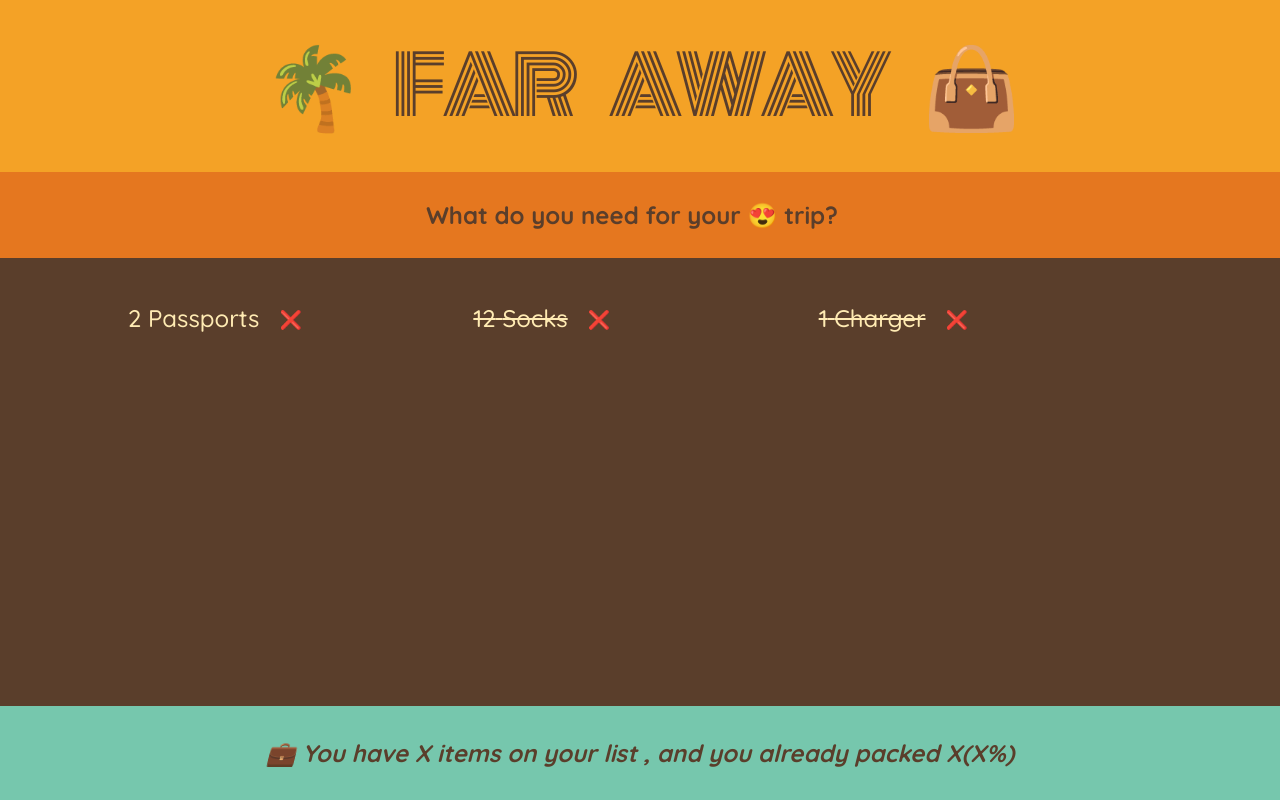
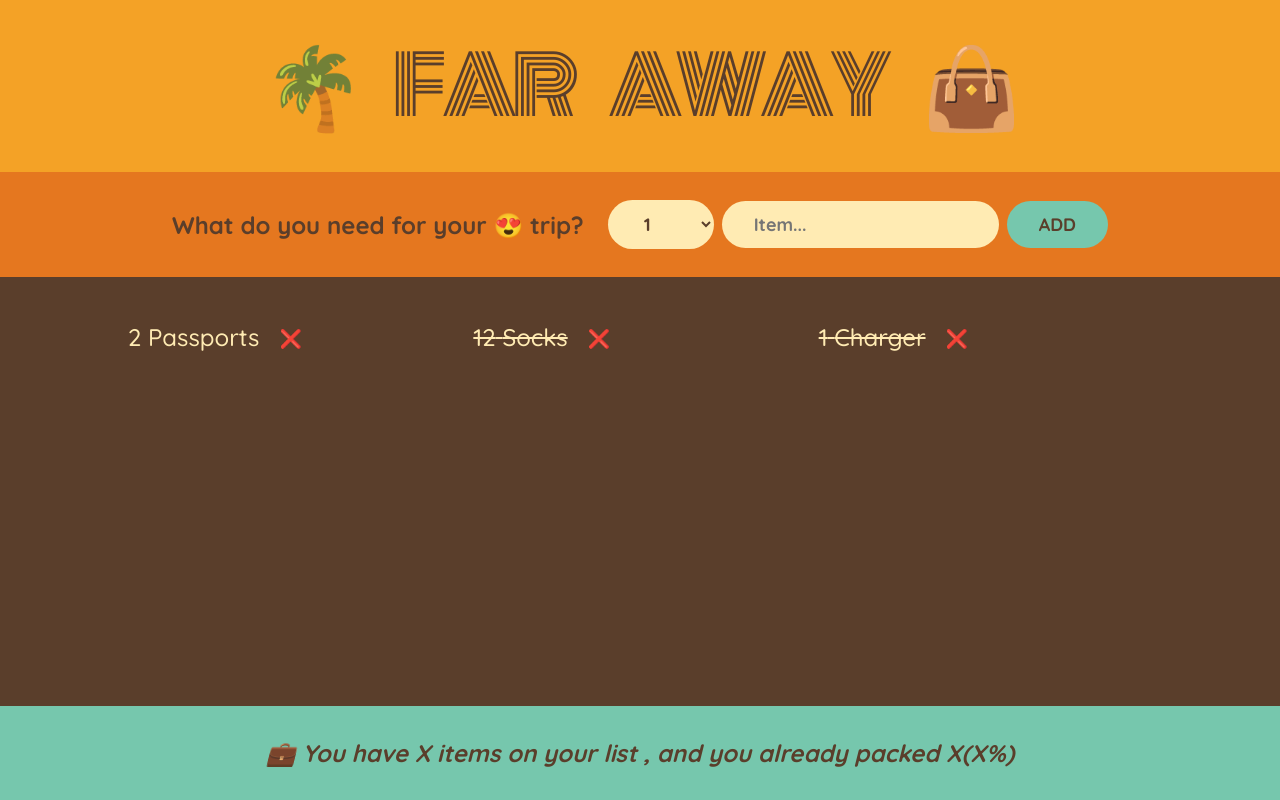
Before and after one commit to KnarikMuradyan/Travel-list_withReact, a React (Create React App) app: page / in a window 1280 px wide. Built offline with nearby package versions, Linux system fonts and the light colour scheme.

Commit message:
Added hooks and used onChange event

```diff
--- a/src/App.js
+++ b/src/App.js
@@ -1,3 +1,4 @@
+import { useState } from "react";
 
 
 const initialItems = [
@@ -27,11 +28,37 @@ function Logo() {
 }
 
 function Form() {
-  return <div className="add-form">
+
+  const[quantity,setQuantity]=useState(1);
+  const[description,setDescription]=useState("");
+
+
+  function handleSubmit(e){
+    e.preventDefault();
+
+    if(!description) return;
+
+    const newItem={description,quantity,packed:false,id:parseInt(Math.random()*50)};
+    console.log(newItem);
+
+   setQuantity(1);
+   setDescription("");
+
+
+  }
+
+
+  return (
+  <form className="add-form" onSubmit={handleSubmit}>
     <h3> What do you need for your 😍 trip?</h3>
+    <select value={quantity} onChange={(e)=> setQuantity(Number(e.target.value))}>
+      {Array.from({ length: 20 }, (_, i) => i + 1).map((num) =>(<option value={num} key={num}>{num}</option>))}
+    </select>
+    <input type="text" placeholder="Item..."  value={description} onChange={(e)=> setDescription(e.target.value)}/>
+    <button>Add</button>
 
-  </div>
-}
+  </form>
+)}
 
 function PackingList() {
   return (
@@ -48,11 +75,11 @@ function PackingList() {
 
 function Item({ item }) {
   return (
-  <li>
-    <span style={item.packed ? {textDecoration:"line-through"} :{}}>
-      {item.quantity} {item.description} </span>
-    <button>❌</button>
-  </li>
+    <li>
+      <span style={item.packed ? { textDecoration: "line-through" } : {}}>
+        {item.quantity} {item.description} </span>
+      <button>❌</button>
+    </li>
 
 
   )
```
